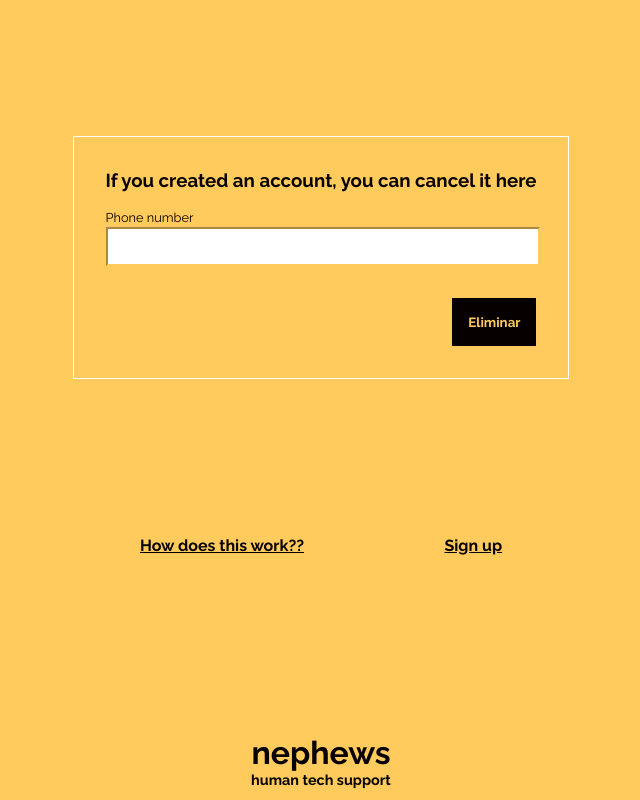
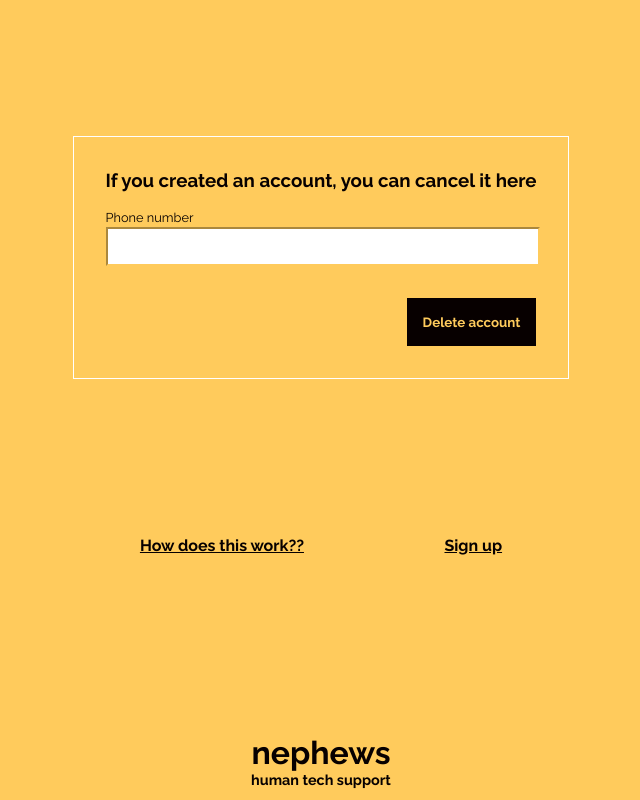
Before and after one commit to JuanIrache/nephews, a React (Create React App) app in the folder client/: page /delete in a window 1280 px wide. Shown: the whole page, without its empty margins (319-959 px from the left). Built offline with nearby package versions, Linux system fonts and the light colour scheme.

Commit message:
typos and missing translations

```diff
--- a/client/src/components/Delete.js
+++ b/client/src/components/Delete.js
@@ -43,7 +43,7 @@ export default () => {
             onChange={onChange}
             required
           />
-          <input type="submit" value="Eliminar" />
+          <input type="submit" value="Delete account" />
           {result === 'fail' && (
             <p className="danger">
               Error. Could you double check the phone number?
--- a/client/src/components/Providers.js
+++ b/client/src/components/Providers.js
@@ -128,7 +128,7 @@ export default () => {
               ?
             </label>
           </div>
-          <input type="submit" value="Registrar" />
+          <input type="submit" value="Sign up" />
           {result === 'fail' && (
             <p className="danger">Error communicating with server</p>
           )}
--- a/client/src/components/Terms.js
+++ b/client/src/components/Terms.js
@@ -9,7 +9,7 @@ export default () => (
 
       <p>
         These terms and conditions outline the rules and regulations for the use
-        of nephews's Website, located at http://prototyping.barcelona/nephews.
+        of nephews's Website, located at https://prototyping.barcelona/nephews.
       </p>
 
       <p>
```
